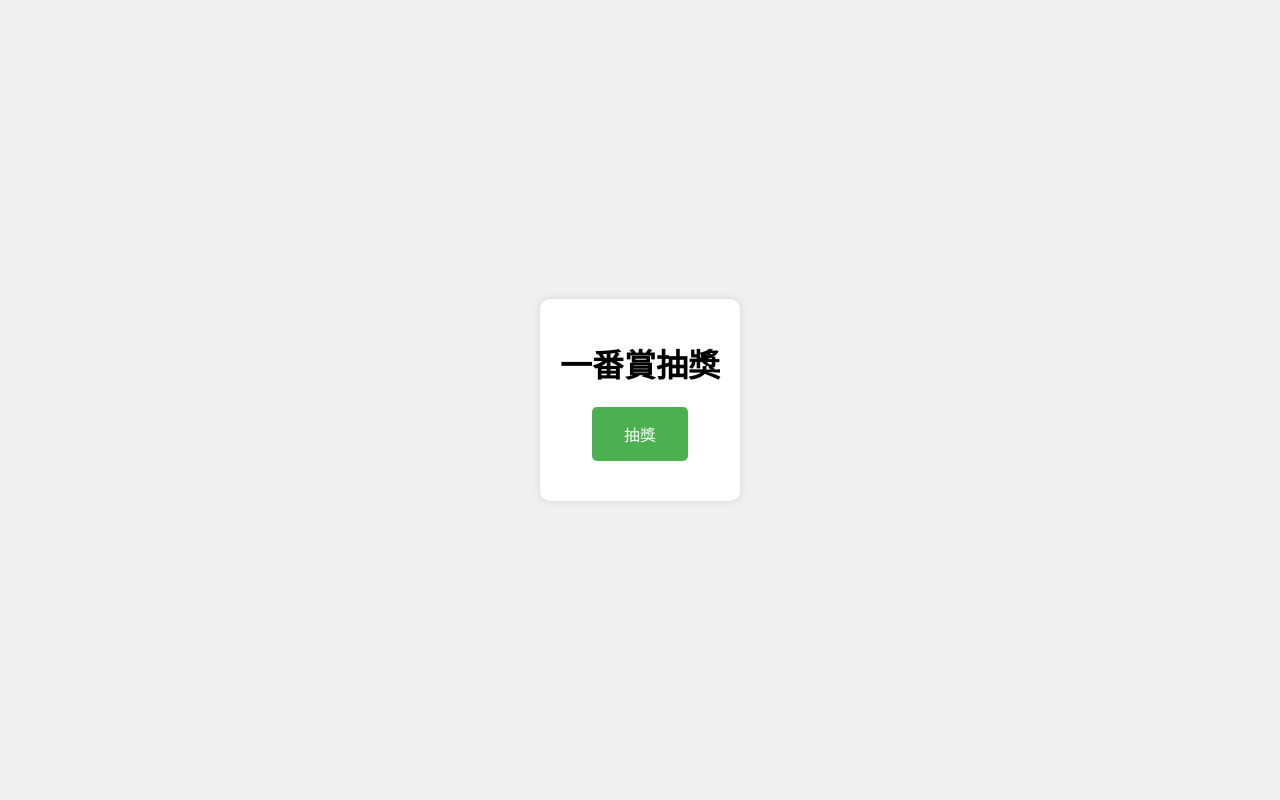
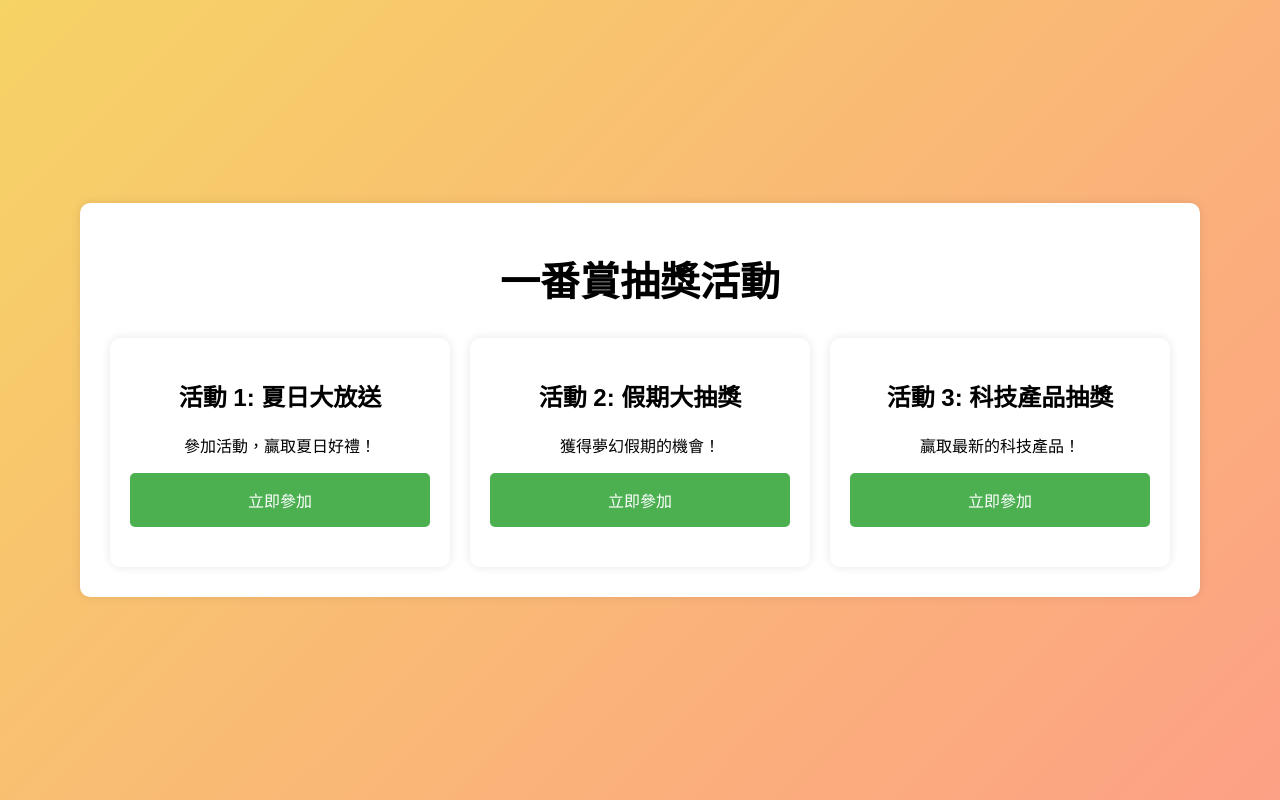
Before and after one commit to Howard-Chiu911/lottery, a plain HTML site: page index.html in a window 1280 px wide. Drawn offline with Linux system fonts and the light colour scheme.

Commit message:
Update index.html

```diff
--- a/index.html
+++ b/index.html
@@ -12,7 +12,7 @@
             align-items: center;
             height: 100vh;
             margin: 0;
-            background-color: #f0f0f0;
+            background: linear-gradient(135deg, #f6d365 0%, #fda085 100%); /* 漸變背景 */
         }
         .container {
             text-align: center;
@@ -20,6 +20,21 @@
             padding: 20px;
             border-radius: 10px;
             box-shadow: 0 0 10px rgba(0, 0, 0, 0.1);
+        }
+        h1 {
+            font-size: 2.5rem;
+            margin-bottom: 20px;
+        }
+        .lottery-card {
+            background-color: #fff;
+            border-radius: 10px;
+            box-shadow: 0 0 10px rgba(0, 0, 0, 0.1);
+            padding: 20px;
+            margin-bottom: 20px;
+            transition: transform 0.3s;
+        }
+        .lottery-card:hover {
+            transform: scale(1.05);
         }
         button {
             background-color: #4CAF50;
@@ -29,6 +44,7 @@
             border: none;
             cursor: pointer;
             border-radius: 5px;
+            width: 100%;
         }
         button:hover {
             background-color: #45a049;
@@ -42,29 +58,80 @@
             margin-top: 10px;
             color: #888;
         }
+        .lottery-container {
+            display: flex;
+            flex-wrap: wrap;
+            justify-content: space-around;
+        }
+        .lottery-card {
+            width: 300px;
+            margin: 10px;
+        }
     </style>
 </head>
 <body>
     <div class="container">
-        <h1>一番賞抽獎</h1>
-        <button id="drawBtn">抽獎</button>
-        <div class="result" id="result"></div>
-        <div class="timestamp" id="timestamp"></div>
+        <h1>一番賞抽獎活動</h1>
+        <div class="lottery-container">
+            <!-- 活動卡片 1 -->
+            <div class="lottery-card">
+                <h2>活動 1: 夏日大放送</h2>
+                <p>參加活動，贏取夏日好禮！</p>
+                <button onclick="joinLottery('event1')">立即參加</button>
+                <div class="result" id="result1"></div>
+                <div class="timestamp" id="timestamp1"></div>
+            </div>
+
+            <!-- 活動卡片 2 -->
+            <div class="lottery-card">
+                <h2>活動 2: 假期大抽獎</h2>
+                <p>獲得夢幻假期的機會！</p>
+                <button onclick="joinLottery('event2')">立即參加</button>
+                <div class="result" id="result2"></div>
+                <div class="timestamp" id="timestamp2"></div>
+            </div>
+
+            <!-- 活動卡片 3 -->
+            <div class="lottery-card">
+                <h2>活動 3: 科技產品抽獎</h2>
+                <p>贏取最新的科技產品！</p>
+                <button onclick="joinLottery('event3')">立即參加</button>
+                <div class="result" id="result3"></div>
+                <div class="timestamp" id="timestamp3"></div>
+            </div>
+        </div>
     </div>
 
     <script>
-        document.getElementById('drawBtn').addEventListener('click', async () => {
-    console.log('抽獎按鈕被點擊了');  // 確認按鈕有被點擊
-    try {
-        const response = await fetch('https://lottery-3ewx.onrender.com/draw');
-        const data = await response.json();
-        document.getElementById('result').textContent = `恭喜中獎：${data.result}`;
-        document.getElementById('timestamp').textContent = `抽獎時間：${data.timestamp}`;
-    } catch (error) {
-        console.error('Error:', error);
-    }
-});
+        async function joinLottery(eventId) {
+            console.log(`抽獎活動 ${eventId} 被點擊`); // 確認按鈕有被點擊
+            const resultDiv = document.getElementById('result' + eventId.slice(-1));
+            const timestampDiv = document.getElementById('timestamp' + eventId.slice(-1));
+            resultDiv.textContent = '';  // 清空之前的結果
+            timestampDiv.textContent = '';  // 清空時間戳
 
+            try {
+                // 發送抽獎請求到後端
+                const response = await fetch('https://lottery-3ewx.onrender.com/draw', {
+                    method: 'POST',
+                    headers: {
+                        'Content-Type': 'application/json'
+                    },
+                    body: JSON.stringify({ event: eventId })  // 傳送選擇的活動ID
+                });
+
+                if (!response.ok) {
+                    throw new Error('抽獎請求失敗');
+                }
+
+                const data = await response.json();
+                resultDiv.textContent = `恭喜中獎：${data.result}`;
+                timestampDiv.textContent = `抽獎時間：${data.timestamp}`;
+            } catch (error) {
+                console.error('Error:', error);
+                resultDiv.textContent = '發生錯誤，請稍後再試';
+            }
+        }
     </script>
 </body>
 </html>
```
